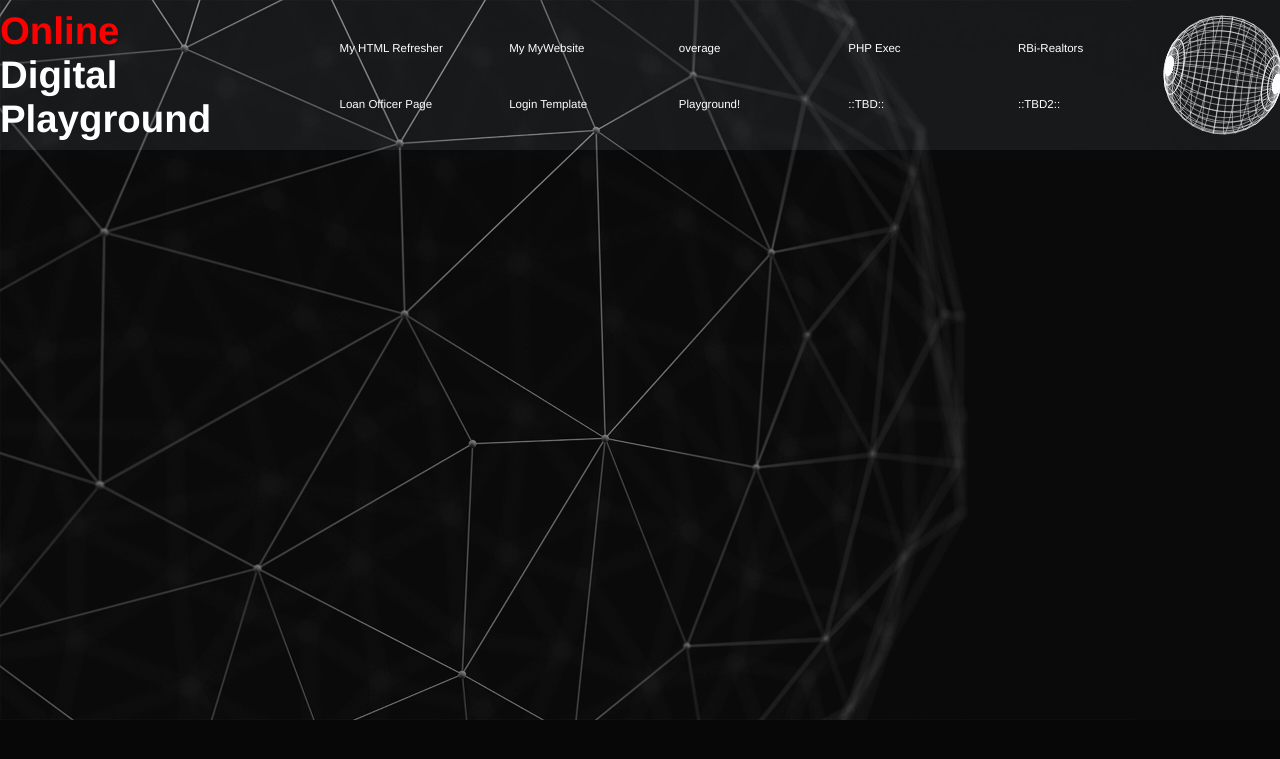
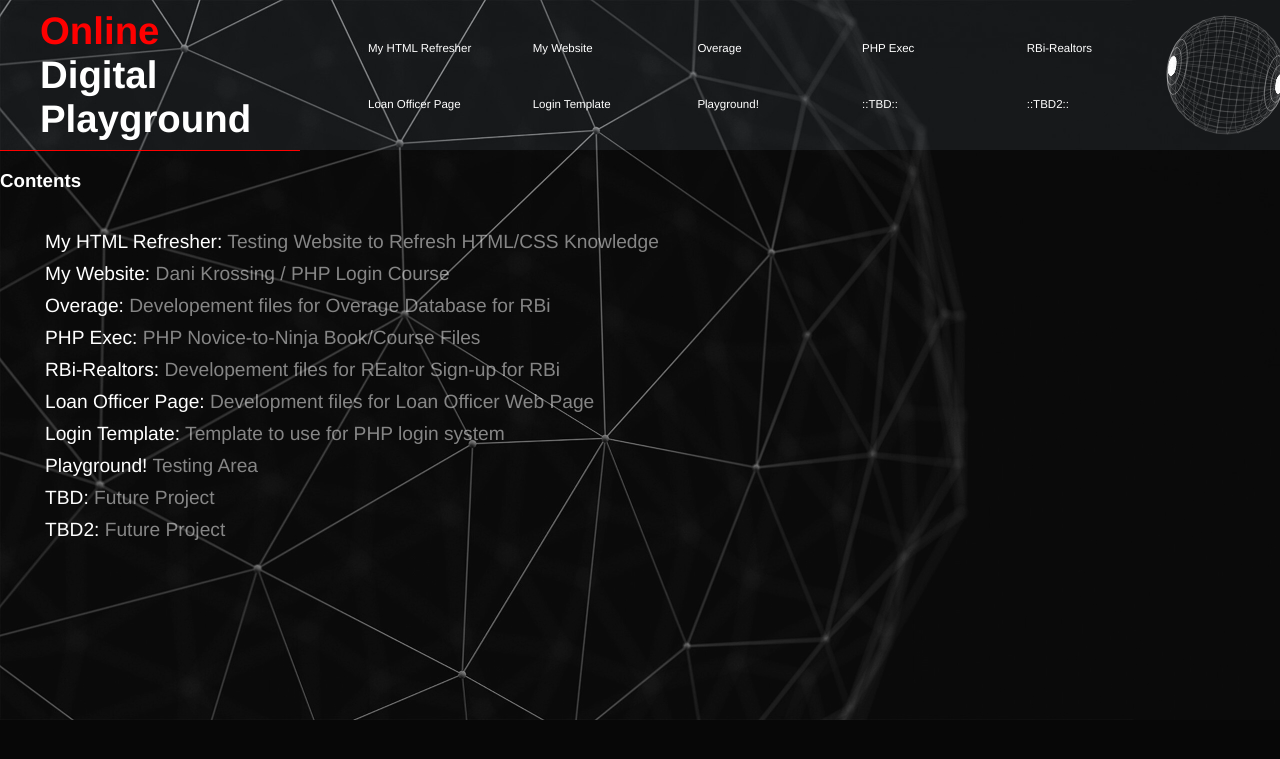
Before and after one commit to jlarry77/html, a PHP site: page / in a window 1280 px wide. Shown: the top 759 px of the page. Run offline with PHP 8.4, Linux system fonts and the light colour scheme.

Commit message:
Added a small red line to the bottome of the header (I can animate it, but that option is commented out, seems like a lot, because) I also added a table of contents with a fade in.

```diff
--- a/index.php
+++ b/index.php
@@ -15,8 +15,8 @@
         <div class="head-org">
             <div class = "head_links">
                 <li><a href="My-HTML-Refresh/index.html">My HTML Refresher</a></li>
-                <li><a href="MyWebsite">My MyWebsite</a></li>
-                <li><a href="overage">overage</a></li>
+                <li><a href="MyWebsite">My Website</a></li>
+                <li><a href="overage">Overage</a></li>
                 <li><a href="php_exec">PHP Exec</a></li>
                 <li><a href="rbi">RBi-Realtors</a></li>
             </div>
@@ -32,7 +32,25 @@
         <div class="sphere-wrapper">
             <canvas id="sphereCanvas"></canvas>
         </div>
+
+
     </header>
+    <div class="moving-line"></div>
+    <div class="main-content">
+        <h3>Contents</h3>
+        <ul>
+            <li>My HTML Refresher:  <span>Testing Website to Refresh HTML/CSS Knowledge</span></li>
+            <li>My Website: <span>Dani Krossing / PHP Login Course</span></li>
+            <li>Overage:  <span>Developement files for Overage Database for RBi</span></li>
+            <li>PHP Exec:  <span>PHP Novice-to-Ninja Book/Course Files</span></li>
+            <li>RBi-Realtors:  <span>Developement files for REaltor Sign-up for RBi</span></li>
+            <li>Loan Officer Page:  <span>Development files for Loan Officer Web Page</span></li>
+            <li>Login Template:  <span>Template to use for PHP login system</span></li>
+            <li>Playground!  <span>Testing Area</span></li>
+            <li>TBD:  <span>Future Project</span></li>
+            <li>TBD2: <span>Future Project</span></li>
+            </ul>
+    </div>
 
     <script src="main/script.js"></script>
 </body>
--- a/main/script.js
+++ b/main/script.js
@@ -83,7 +83,7 @@ function render() {
         ctx.beginPath();
         ctx.moveTo(x1, y1);
         ctx.lineTo(x2, y2);
-        ctx.strokeStyle = 'white';
+        ctx.strokeStyle = 'rgba(255,255,255,.25)';  // Change sphere Color
         ctx.lineWidth = 0.5;
         ctx.stroke();
       }
@@ -95,3 +95,11 @@ function render() {
 
 // Start rendering
 render();
+
+
+// Moving Line across bottom of header //
+
+
+//  window.onload = function () {
+//    document.querySelector('.moving-line').style.animation = 'moveLine 30s ease-in-out 1';
+//  };
--- a/style/styles.css
+++ b/style/styles.css
@@ -86,6 +86,7 @@ header .head_links2 {
 
 .title, h1 {
     margin: 0;
+    margin-left: 20px;
 }
 
 a:link, a:visited, a:active {
@@ -142,3 +143,76 @@ li {
     top: 0;
     left: 0;
   }
+
+  .main-content{
+    display: flex;
+    z-index: 1000;
+    color:  white;
+    flex-direction: column;
+    position: relative;
+  }
+
+  .main-content li {
+    padding: 5px;
+    font-size: 1.2em;
+  }
+
+  .main-content span {
+    color: rgba(255,255,255,.50)
+  }
+
+  /* Moving Line across bottom of header */
+  .moving-line {
+    width: 300px; /* Width of the line */
+    height: 1px; /* Thickness of the line */
+    background-color: red; /* Line color */
+    position: relative;
+    /* animation: moveLine 30s ease-in-out 1; /* Single run animation */
+  }
+
+  @keyframes moveLine {
+    0% {
+      transform: translateX(0); /* Start position */
+    }
+    50% {
+      transform: translateX(1800px); /* Middle position */
+    }
+    100% {
+      transform: translateX(0); /* Return to start */
+    }
+  }
+
+  /* Main Content Fade In */
+  .main-content > * {
+    opacity: 0; /* Start invisible */
+    transform: translateY(20px); /* Start slightly shifted downward */
+    animation: fadeIn 1s ease-out forwards; /* Fade in animation */
+  }
+
+  .main-content > h3 {
+    animation-delay: 0s; /* Fade in immediately */
+  }
+
+  .main-content > ul:nth-child(2) {
+    animation-delay: 0.2s; /* Delay for the second element */
+  }
+
+  .main-content > ul:nth-child(3) {
+    animation-delay: 0.4s; /* Delay for the third element */
+  }
+
+  .main-content > ul:nth-child(4) {
+    animation-delay: 0.6s; /* And so on */
+  }
+
+  /* Define the fade-in animation */
+  @keyframes fadeIn {
+    0% {
+      opacity: 0;
+      transform: translateY(20px); /* Slightly shifted downward */
+    }
+    100% {
+      opacity: 1;
+      transform: translateY(0); /* End in its original position */
+    }
+  }
```
